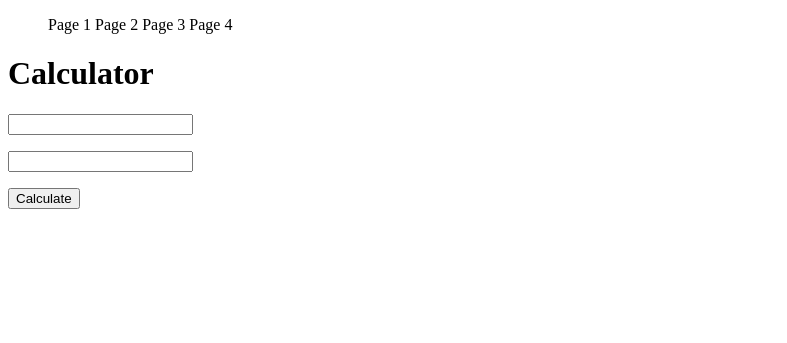
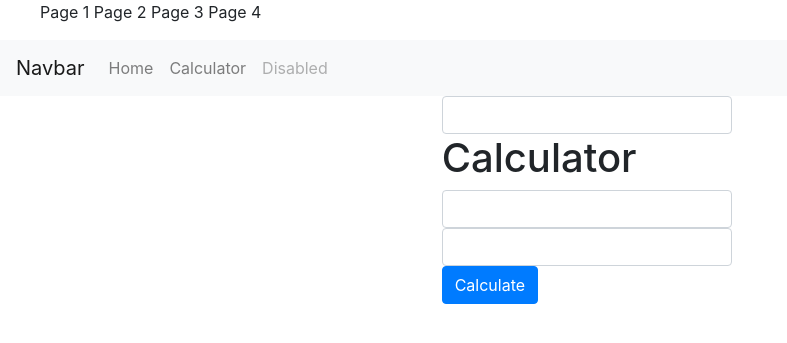
Before and after one commit to scAB1001/Budget_Tracker, a Flask app: page /calculator in a window 1280 px wide. Shown: the top 343 px of the page, without its empty margins (0-787 px from the left). Run offline with Flask 3, Linux system fonts and the light colour scheme; some libraries are stand-ins or nearby versions.

Commit message:
WORKING SECTION5

```diff
--- a/S2/app/templates/base.html
+++ b/S2/app/templates/base.html
@@ -3,6 +3,14 @@
 <html>
 
 <head>
+    <!-- Required meta tags -->
+    <meta charset="utf-8">
+    <meta name="viewport" content="width=device-width, initial-scale=1, shrink-to-fit=no">
+    <!-- Bootstrap CSS -->
+    <link rel="stylesheet" href="https://stackpath.bootstrapcdn.com/bootstrap/4.2.1/css/bootstrap.min.css"
+        integrity="sha384-GJzZqFGwb1QTTN6wy59ffF1BuGJpLSa9DkKMp0DgiMDm4iYMj70gZWKYbI706tWS" crossorigin="anonymous">
+
+
     <style>
         ul#menu li {
             display: inline;
@@ -23,9 +31,51 @@
         <li><a>Page 4</a></li>
     </ul>
 
-    <div>
-        {% block content %}{% endblock %}
+    <nav class="navbar navbar-expand-sm navbar-light bg-light">
+        <a class="navbar-brand" href="#">Navbar</a>
+        <button class="navbar-toggler" type="button" data-toggle="collapse" data-target="#navbarSupportedContent"
+            aria-controls="navbarSupportedContent" aria-expanded="false" aria-label="Toggle navigation">
+            <span class="navbar-toggler-icon"></span>
+        </button>
+
+        <div class="collapse navbar-collapse" id="navbarSupportedContent">
+            <ul class="navbar-nav mr-auto">
+                <li class="nav-item"><a class="nav-link" href="/">Home <span class="sr-only">(current)</span></a></li>
+                <li class="nav-item"><a class="nav-link" href="/calculator">Calculator</a></li>
+                <li class="nav-item"><a class="nav-link disabled" href="#">Disabled</a></li>
+            </ul>
+        </div>
+    </nav>
+
+    <div class="container-fluid">
+        <div class="row">
+            <div class="col-4"></div>
+            <div class="col-3">
+                {{ form.number1(class_='form-control') }}
+                {% with messages = get_flashed_messages() %}
+                {% if messages %}
+                {% for message in messages %}
+                <div class="alert alert-success">
+                    {{ message }}
+                </div>
+                {% endfor %}
+
+                {% endif %}
+                {% endwith %}
+                {% block content %}{% endblock %}
+            </div>
+        </div>
     </div>
+
+
+    <!-- Optional JavaScript -->
+    <!-- jQuery first, then Popper.js, then Bootstrap JS -->
+    <script src="x" integrity="sha384-q8i/X+965DzO0rT7abK41JStQIAqVgRVzpbzo5smXKp4YfRvH+8abtTE1Pi6jizo"
+        crossorigin="anonymous"></script>
+    <script src="x" integrity="sha384-wHAiFfRlMFy6i5SRaxvfOCifBUQy1xHdJ/yoi7FRNXMRBu5WHdZYu1hA6ZOblgut"
+        crossorigin="anonymous"></script>
+    <script src="x" integrity="sha384-B0UglyR+jN6CkvvICOB2joaf5I4l3gm9GU6Hc1og6Ls7i6U/mkkaduKaBhlAXv9k"
+        crossorigin="anonymous"></script>
 </body>
 
 </html>
--- a/S2/app/templates/calculator.html
+++ b/S2/app/templates/calculator.html
@@ -1,27 +1,21 @@
 {% extends "base.html" %}
 {% block content %}
-{% with messages = get_flashed_messages() %}
-{% if messages %}
-<ul>
-    {% for message in messages %}
-    <li>{{ message }} </li>
-    {% endfor %}
-</ul>
-{% endif %}
-{% endwith %}
 <h1>Calculator</h1>
 <form action="" method="post" name="calculator">
     {{ form.hidden_tag() }}
-    <p>
-        {{ form.number1 }}<br>
-        {% for error in form.number1.errors %}
+
+    {{ form.number1(class_='form-control') }}
+    {% for error in form.number1.errors %}
+    <div class="alert alert-danger" role="alert">
         [{{ error }}]
-        {% endfor %}
-    </p>
-    <p>{{ form.number2 }}</p>
+    </div>
+    {% endfor %}
+    {{ form.number2(class_='form-control') }}
     {% for error in form.number2.errors %}
-    [{{ error }}]
+    <div class="alert alert-danger" role="alert">
+        [{{ error }}]
+    </div>
     {% endfor %}
-    <p><input type="submit" value="Calculate"></p>
+    <p><input type="submit" class="btn btn-primary" value="Calculate"></p>
 </form>
 {% endblock %}
--- /dev/null
+++ b/S2/app/templates/home.html
@@ -0,0 +1,6 @@
+{% extends "base.html" %}
+{% block content %}
+
+<h1>Home</h1>
+<!--{{home.description}}-->
+{% endblock %}
--- a/S2/app/views.py
+++ b/S2/app/views.py
@@ -27,3 +27,9 @@ def calculator():
     return render_template('calculator.html',
                            title='Calculator',
                            form=form)
+
+@app.route('/calc', methods=['GET', 'POST'])
+def home():
+    #form = CalculatorForm()
+    #home={'description':'Welcome to this application. Please select Calculator to calculate two numbers.'}
+    return render_template('home.html', title='Home', home=home)
```
